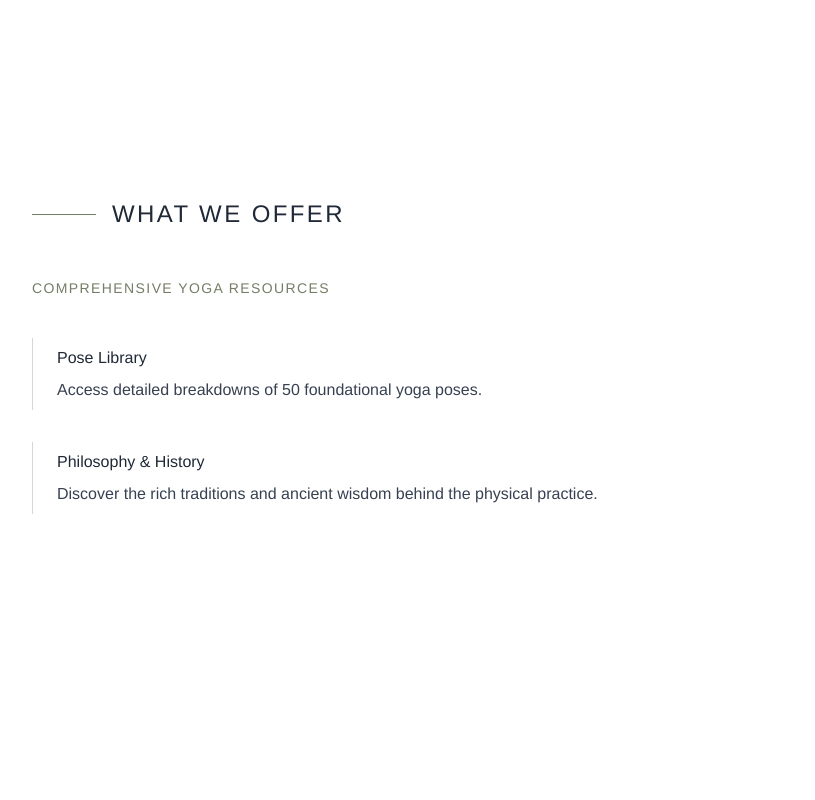
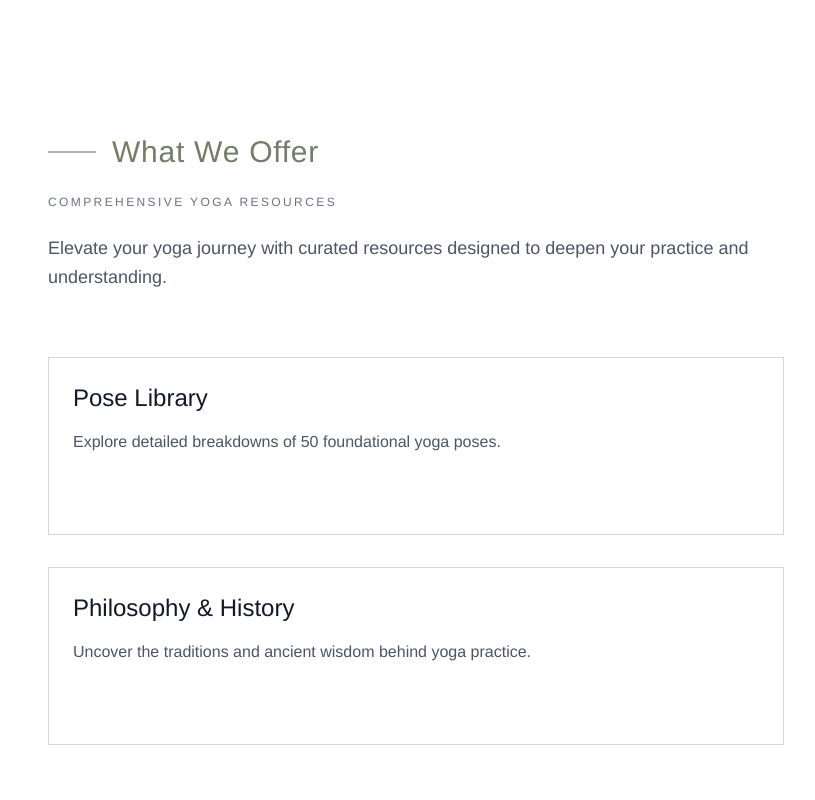
Before and after one commit to samanthacabrera/yoga-library, a React (Vite) app: page / in a window 1280 px wide. Shown: the part 1840-2640 px from the top of the page, without its empty margins (224-1039 px from the left). Built offline with nearby package versions, Linux system fonts and the light colour scheme.

Commit message:
update what we offer section

```diff
--- a/src/components/Home.jsx
+++ b/src/components/Home.jsx
@@ -170,25 +170,71 @@ const Home = () => {
         whileInView={{ opacity: 1 }}
         viewport={{ once: false, amount: 0.1 }}
         transition={{ duration: 1.5 }}
-          className="mt-40"
+        className="max-w-7xl mx-auto px-4 py-16 md:py-24"
       >
-          <div className="flex items-center mb-12">
-            <div className="w-16 h-px bg-moss"></div>
-            <h3 className="ml-4 text-2xl font-light tracking-widest text-gray-800">WHAT WE OFFER</h3>
+        <div className="grid gap-16 items-center">
+          {/* Section Header */}
+          <div className="space-y-6">
+            <div className="flex items-center">
+              <div className="w-12 h-0.5 bg-black/30"></div>
+              <h2 className="ml-4 text-3xl tracking-wide">
+                What We Offer
+              </h2>
             </div>
 
-          <p className="text-sm uppercase tracking-widest text-moss mb-10">COMPREHENSIVE YOGA RESOURCES</p>
+            <p className="text-xs uppercase tracking-[0.2em] text-gray-500">
+              Comprehensive Yoga Resources
+            </p>
 
-          <div className="grid grid-cols-1 gap-8 mb-16">
+            <p className="text-lg text-gray-600 leading-relaxed">
+              Elevate your yoga journey with curated resources designed to deepen your practice and understanding.
+            </p>
+          </div>
+
+          {/* Offer Cards */}
+          <div className="grid md:grid-cols-1 gap-8">
             {[
-              { title: "Pose Library", link: "/poses", description: "Access detailed breakdowns of 50 foundational yoga poses." },
-              { title: "Philosophy & History", link: "/what-is-yoga/overview", description: "Discover the rich traditions and ancient wisdom behind the physical practice." }
+              {
+                title: "Pose Library",
+                link: "/poses",
+                description: "Explore detailed breakdowns of 50 foundational yoga poses.",
+              },
+              {
+                title: "Philosophy & History",
+                link: "/what-is-yoga/overview",
+                description: "Uncover the traditions and ancient wisdom behind yoga practice.",
+              }
             ].map((item, index) => (
-              <Link to={item.link} key={index} className="border-l border-moss/30 pl-6 py-2 hover:scale-[102%] transition duration-500">
-                <h4 className="text-base font-medium text-gray-800 mb-2">{item.title}</h4>
-                <p className="text-base text-gray-700">{item.description}</p>
+              <Link
+                key={index}
+                to={item.link}
+                className="group relative overflow-hidden border border-moss/30 p-6 transition-all duration-500 hover:shadow-xl hover:border-gray-200"
+              >
+                <div className="absolute inset-0 bg-gradient-to-br from-white to-gray-50 opacity-0 group-hover:opacity-100 transition-opacity duration-500"></div>
+
+                <div className="relative z-10 space-y-4">
+                  <h4 className="text-2xl font-medium text-gray-900 transition-colors group-hover:text-black">
+                    {item.title}
+                  </h4>
+                  <p className="text-base text-gray-600 group-hover:text-gray-800 transition-colors">
+                    {item.description}
+                  </p>
+                  <div className="mt-4 inline-flex items-center text-moss opacity-0 group-hover:opacity-100 transition-all">
+                    <span className="mr-2">Explore</span>
+                    <svg
+                      xmlns="http://www.w3.org/2000/svg"
+                      className="h-5 w-5 transform transition-transform group-hover:translate-x-1"
+                      fill="none"
+                      viewBox="0 0 24 24"
+                      stroke="currentColor"
+                    >
+                      <path strokeLinecap="round" strokeLinejoin="round" strokeWidth={2} d="M14 5l7 7m0 0l-7 7m7-7H3" />
+                    </svg>
+                  </div>
+                </div>
               </Link>
             ))}
+          </div>
         </div>
       </motion.div>
 
```
Lines whose indentation alone changed are shown as unchanged.
